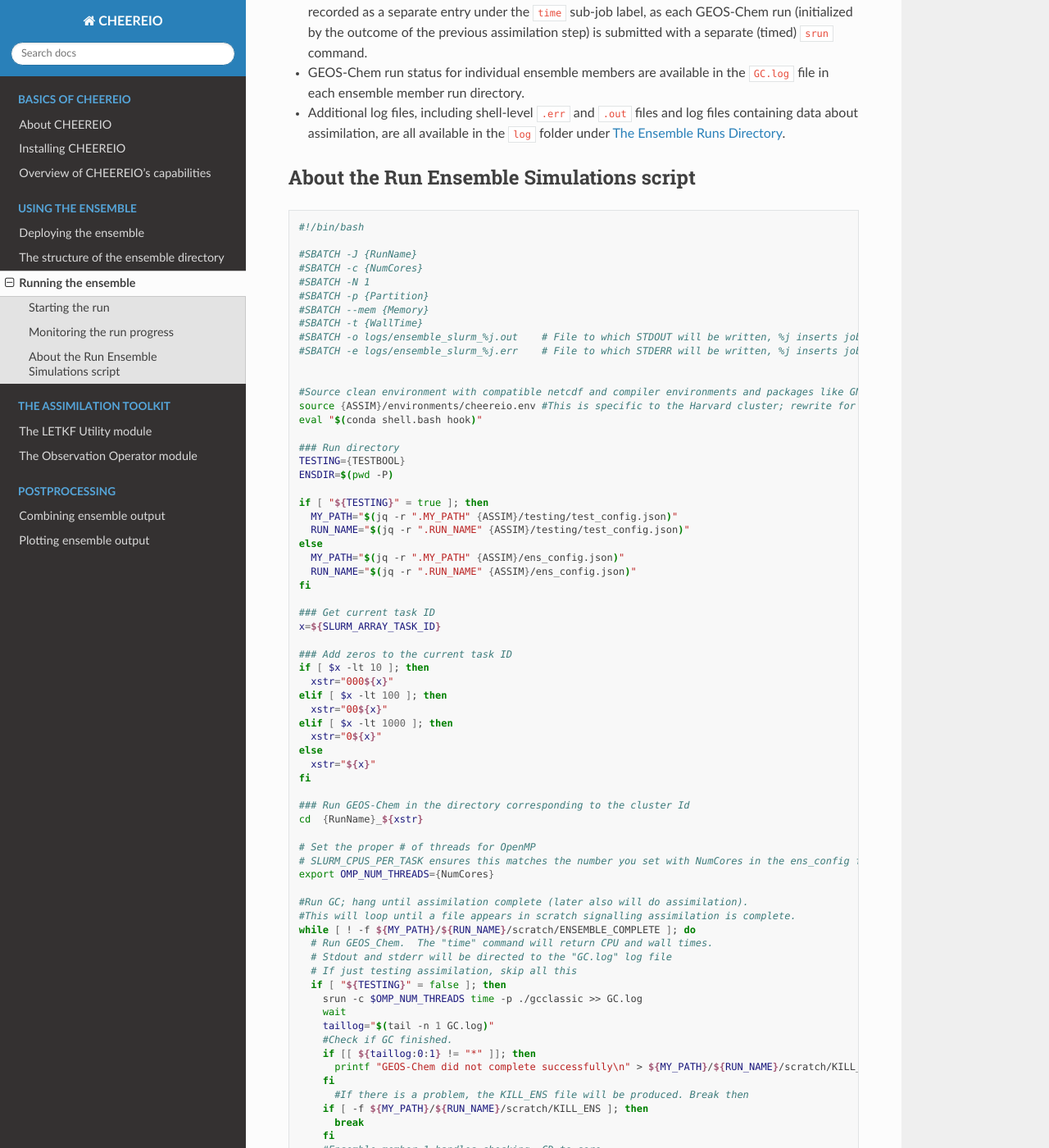
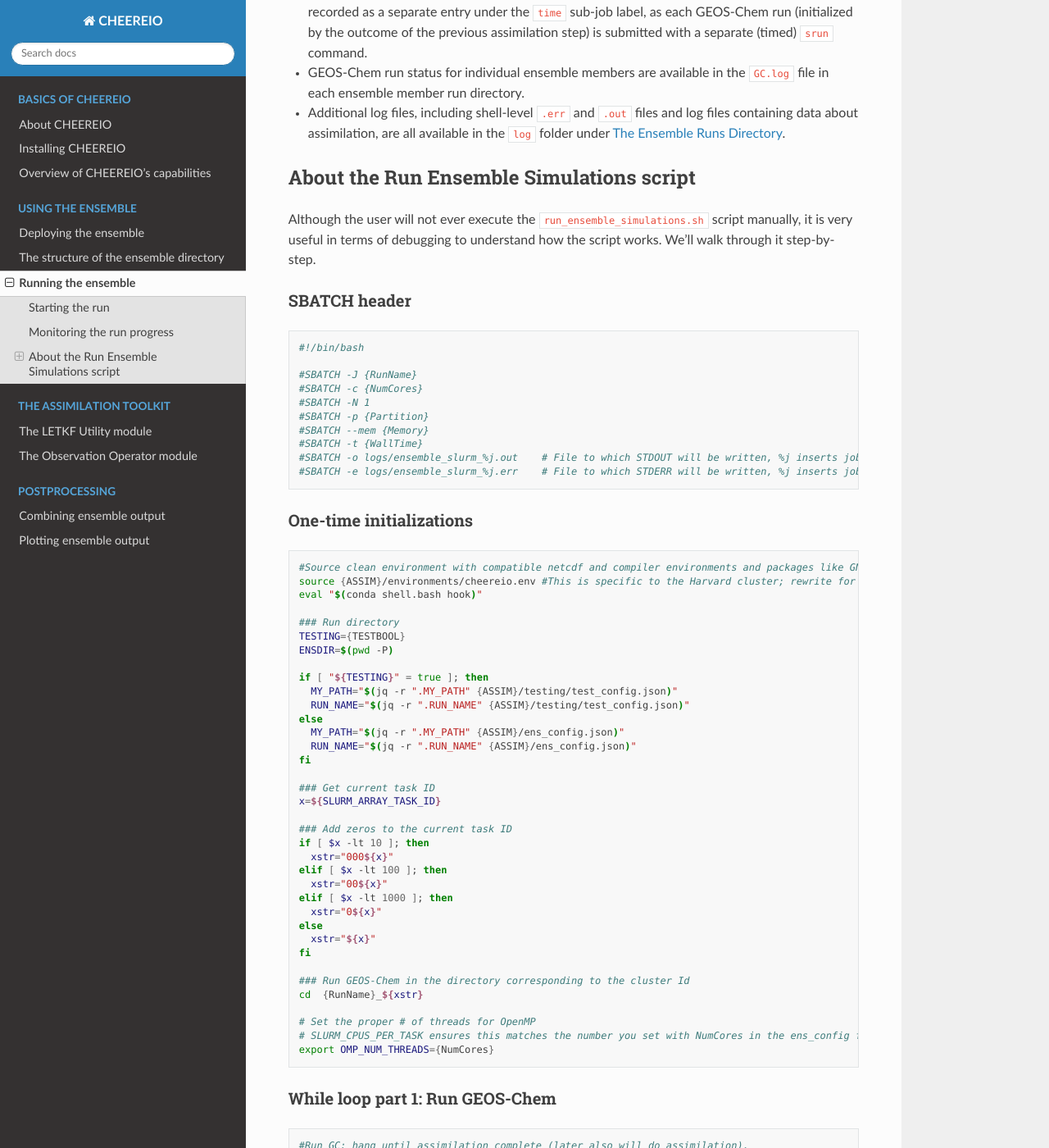
Before and after one commit to drewpendergrass/CHEEREIO, a Sphinx documentation site: the page built from docs/Running-the-ensemble.rst, in a window 1280 px wide and 1400 px high, scrolled down 535 px. Shown: the whole window at 82% size. Built offline with Sphinx 7.4.7 and the Read the Docs theme 2.0.0, drawn with Linux system fonts in a browser that asks for light colours; some of the changed text lies outside the part shown.

Commit message:
write code

```diff
--- a/docs/Running-the-ensemble.rst
+++ b/docs/Running-the-ensemble.rst
@@ -20,6 +20,11 @@
 About the Run Ensemble Simulations script
 -------------
 
+Although the user will not ever execute the ``run_ensemble_simulations.sh`` script manually, it is very useful in terms of debugging to understand how the script works. We'll walk through it step-by-step.
+
+SBATCH header
+~~~~~~~~~~~~~
+
 .. code-block:: bash
 
 	#!/bin/bash
@@ -33,6 +38,10 @@
 	#SBATCH -o logs/ensemble_slurm_%j.out    # File to which STDOUT will be written, %j inserts jobid
 	#SBATCH -e logs/ensemble_slurm_%j.err    # File to which STDERR will be written, %j inserts jobid
 
+One-time initializations
+~~~~~~~~~~~~~
+
+.. code-block:: bash
 
 	#Source clean environment with compatible netcdf and compiler environments and packages like GNU parallel:
 	source {ASSIM}/environments/cheereio.env #This is specific to the Harvard cluster; rewrite for yours
@@ -70,6 +79,11 @@
 	# Set the proper # of threads for OpenMP
 	# SLURM_CPUS_PER_TASK ensures this matches the number you set with NumCores in the ens_config file
 	export OMP_NUM_THREADS={NumCores}
+
+While loop part 1: Run GEOS-Chem
+~~~~~~~~~~~~~
+
+.. code-block:: bash
 
 	#Run GC; hang until assimilation complete (later also will do assimilation).
 	#This will loop until a file appears in scratch signalling assimilation is complete.
@@ -112,12 +126,24 @@
 	      echo "Done" > ${MY_PATH}/${RUN_NAME}/scratch/ALL_RUNS_COMPLETE
 	    fi
 	  fi
+
+While loop part 2: Execute parallelized assimilation
+~~~~~~~~~~~~~
+
+.. code-block:: bash
+
 	  #CD to core
 	  cd {ASSIM}/core
 	  #Use GNU parallel to submit parallel sruns, except nature
 	  if [ $x -ne 0 ]; then
 	    parallel -j {MaxPar} "bash par_assim.sh ${TESTING} ${x} {1}" ::: {1..{NumCores}}
 	  fi
+
+While loop part 3: Clean-up and ensemble completion
+~~~~~~~~~~~~~
+
+.. code-block:: bash
+
 	  #Hang until assimilation completes or cleanup completes (in case things go too quickly)
 	  until [ -f ${MY_PATH}/${RUN_NAME}/scratch/ASSIMILATION_COMPLETE ] || [ ! -f ${MY_PATH}/${RUN_NAME}/scratch/ALL_RUNS_COMPLETE ]; do
 	    #If this is ensemble member 1, check if assimilation is complete; if it is, do the final overwrites.
```
